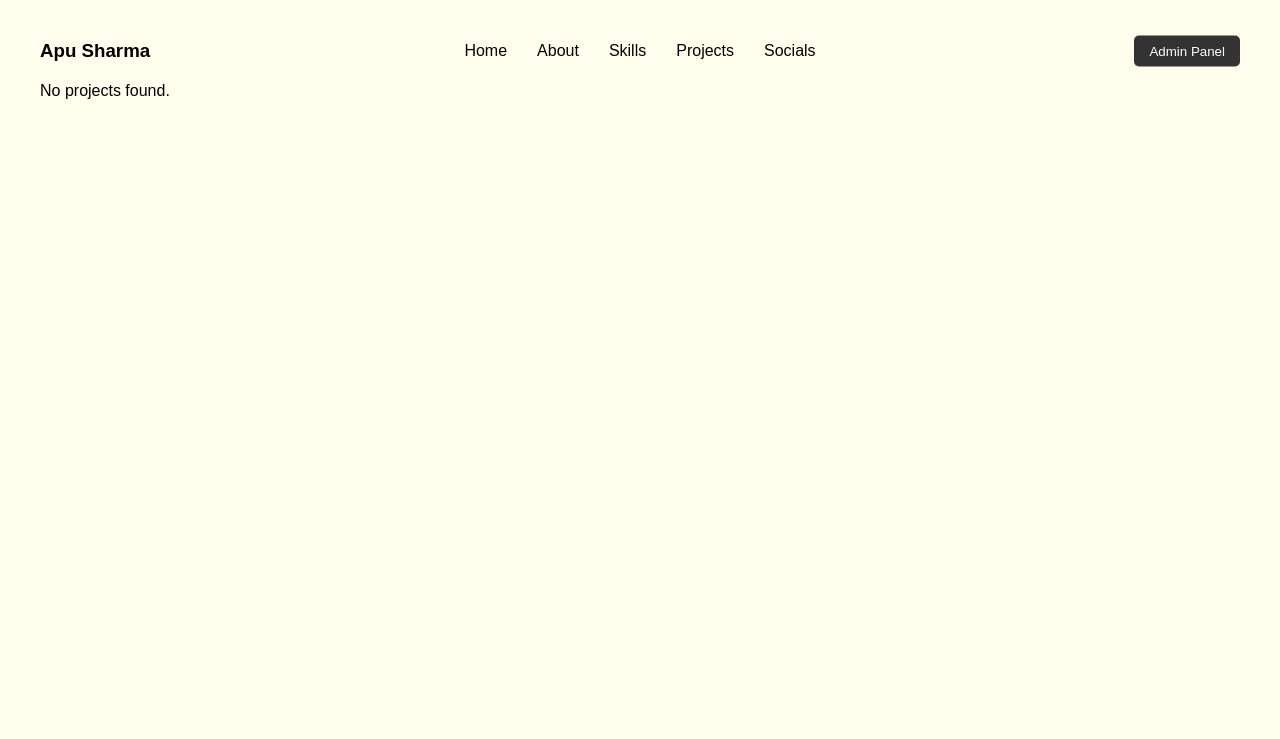
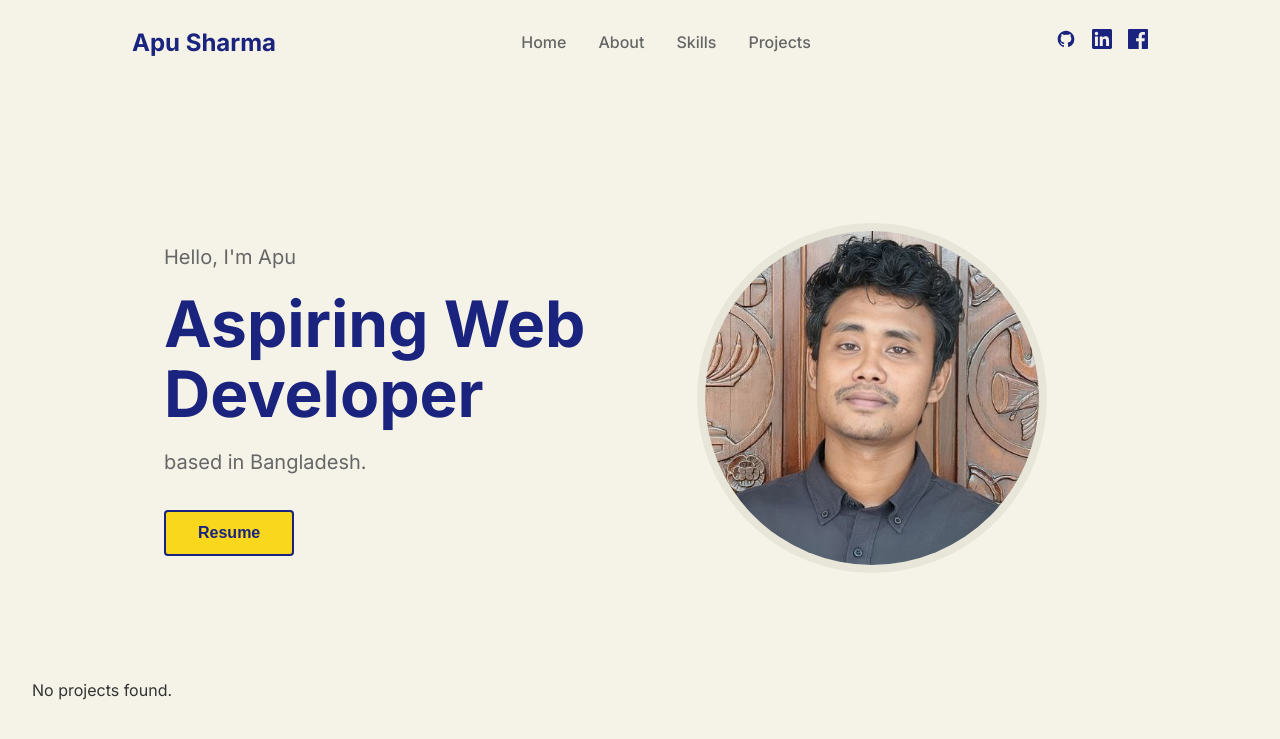
Before and after one commit to apusharma45/portfolio, a PHP site: page / in a window 1280 px wide. Shown: the top 739 px of the page. Run offline with PHP 8.4, Linux system fonts and the light colour scheme; data that the repository does not hold is empty.

Commit message:
the first look of the site

```diff
--- a/index.php
+++ b/index.php
@@ -5,35 +5,75 @@
 $result = $conn->query($sql);
 ?>
 
+
 <!DOCTYPE html>
 <html lang="en">
+
 <head>
-    <meta charset="UTF-8">
-    <meta name="viewport" content="width=device-width, initial-scale=1.0">
-    <link rel="stylesheet" href="style.css">
-    <title>Apu Sharma's Porfolio</title>
+    <meta charset="UTF-8" />
+    <meta name="viewport" content="width=device-width, initial-scale=1" />
+    <title>Apu Sharma - Web Developer</title>
+    <link href="https://fonts.googleapis.com/css2?family=Inter:wght@400;500;600;700&display=swap" rel="stylesheet" />
+    <link rel="stylesheet" href="styles.css" />
 </head>
+
 <body>
-<div class="container">
-    <header>
-        <h3>Apu Sharma</h3>
-        <nav>
-            <ul>
-                <li><a href="#">Home</a></li>
-                <li><a href="#">About</a></li>
-                <li><a href="#">Skills</a></li>
-                <li><a href="#">Projects</a></li>
-                <li><a href="#">Socials</a></li>
+    <header class="header">
+        <nav class="nav">
+            <h1 class="logo">Apu Sharma</h1>
+            <ul class="nav-menu">
+                <li><a href="#home" class="nav-link">Home</a></li>
+                <li><a href="#about" class="nav-link">About</a></li>
+                <li><a href="#skills" class="nav-link">Skills</a></li>
+                <li><a href="#projects" class="nav-link">Projects</a></li>
             </ul>
+            <div class="social-icons">
+                <a href="https://github.com/apusharma45" class="social-link" target="_blank">
+                    <svg width="20" height="20" viewBox="0 0 24 24" fill="currentColor"
+                        xmlns="http://www.w3.org/2000/svg" aria-hidden="true">
+                        <path fill-rule="evenodd" clip-rule="evenodd"
+                            d="M12 2C6.477 2 2 6.484 2 12.017c0 4.42 2.865 8.166 6.839 9.49.5.092.682-.217.682-.482 0-.237-.009-.868-.013-1.703-2.782.605-3.369-1.342-3.369-1.342-.454-1.156-1.11-1.464-1.11-1.464-.908-.62.069-.608.069-.608 1.004.07 1.532 1.032 1.532 1.032.893 1.53 2.341 1.088 2.91.832.092-.647.35-1.088.636-1.34-2.22-.253-4.555-1.113-4.555-4.951 0-1.093.39-1.987 1.029-2.688-.103-.253-.446-1.27.098-2.647 0 0 .84-.27 2.75 1.026a9.564 9.564 0 012.5-.336c.85.004 1.705.115 2.5.337 1.909-1.296 2.747-1.027 2.747-1.027.546 1.377.202 2.394.1 2.647.64.701 1.028 1.595 1.028 2.688 0 3.848-2.337 4.695-4.566 4.943.36.31.678.923.678 1.86 0 1.343-.012 2.426-.012 2.756 0 .268.18.58.688.48A10.02 10.02 0 0022 12.017C22 6.484 17.523 2 12 2z" />
+                    </svg>
+                </a>
+                <a href="https://linkedin.com/in/apusharma/" class="social-link" target="_blank">
+                    <svg width="20" height="20" viewBox="0 0 24 24" fill="currentColor">
+                        <path
+                            d="M20.447 20.452h-3.554v-5.569c0-1.328-.027-3.037-1.852-3.037-1.853 0-2.136 1.445-2.136 2.939v5.667H9.351V9h3.414v1.561h.046c.477-.9 1.637-1.85 3.37-1.85 3.601 0 4.267 2.37 4.267 5.455v6.286zM5.337 7.433c-1.144 0-2.063-.926-2.063-2.065 0-1.138.92-2.063 2.063-2.063 1.14 0 2.064.925 2.064 2.063 0 1.139-.925 2.065-2.064 2.065zm1.782 13.019H3.555V9h3.564v11.452zM22.225 0H1.771C.792 0 0 .774 0 1.729v20.542C0 23.227.792 24 1.771 24h20.451C23.2 24 24 23.227 24 22.271V1.729C24 .774 23.2 0 22.222 0h.003z" />
+                    </svg>
+                </a>
+                <a href="https://facebook.com/apusharma45" class="social-link" target="_blank">
+                    <svg width="20" height="20" viewBox="0 0 24 24" fill="currentColor"
+                        xmlns="http://www.w3.org/2000/svg" aria-hidden="true">
+                        <path
+                            d="M22.675 0H1.325C.593 0 0 .592 0 1.324v21.352C0 23.407.593 24 1.325 24H12.82v-9.294H9.692v-3.622h3.128V8.413c0-3.1 1.894-4.788 4.659-4.788 1.325 0 2.464.099 2.796.143v3.24l-1.918.001c-1.504 0-1.796.715-1.796 1.764v2.313h3.587l-.467 3.622h-3.12V24h6.116c.73 0 1.324-.593 1.324-1.324V1.324C24 .592 23.407 0 22.675 0z" />
+                    </svg>
+
+                </a>
+            </div>
         </nav>
-        <button class="admin-btn">Admin Panel</button>
+    </header>
 
-
-    </header>
+    <main class="main">
+        <section class="hero">
+            <div class="hero-content">
+                <div class="hero-text">
+                    <p class="hero-greeting">Hello, I'm Apu</p>
+                    <h2 class="hero-title" id="typed-text">
+                        <span id="typed"></span>
+                    </h2>
+                    <p class="hero-subtitle">based in Bangladesh.</p>
+                    <button class="resume-btn">Resume</button>
+                </div>
+                <div class="hero-image">
+                    <img src="uploads/profile.jpg"
+                        alt="Apu Sharma" class="profile-image" />
+                </div>
+            </div>
+        </section>
 
 
 
-    <?php
+        <?php
     if ($result->num_rows > 0) {
         while ($row = $result->fetch_assoc()) {
             echo "<div>";
@@ -52,11 +92,10 @@
 
     $conn->close();
     ?>
+    </main>
 
-</div>
-
-
-
+    <script src="https://cdn.jsdelivr.net/npm/typed.js@2.0.12"></script>
     <script src="script.js"></script>
 </body>
+
 </html>
--- a/script.js
+++ b/script.js
@@ -1,8 +1,13 @@
 document.addEventListener('DOMContentLoaded', () => {
-    const button = document.querySelector('.admin-btn');
-    if (button) {
-      button.addEventListener('click', () => {
-        window.location.href = 'admin/login.php';
-      });
+  const typed = new Typed('#typed', {
+    strings: ['Aspiring Web Developer'],
+    typeSpeed: 50,
+    backSpeed: 25,
+    loop: false,
+    showCursor: true,
+    cursorChar: '|',
+    onComplete: (self) => {
+      self.cursor.remove();
     }
   });
+});
--- a/style.css
+++ /dev/null
@@ -1,75 +0,0 @@
-* {
-    margin: 0;
-    padding: 0;
-    box-sizing: border-box;
-    background-color: #FFFFED;
-}
-
-body {
-    font-family: sans-serif;
-    padding: 20px;
-}
-
-.container {
-    max-width: 1200px;
-    margin: 0 auto;
-}
-
-header {
-    display: flex;
-    align-items: center;
-    padding: 20px 0;
-    position: relative;
-  }
-
-  header h3 {
-    flex: 0 0 auto;
-    margin: 0;
-  }
-
-
-  nav {
-    position: absolute;
-    left: 50%;
-    transform: translateX(-50%);
-  }
-
-  nav ul {
-    list-style: none;
-    display: flex;
-    gap: 10px;
-    padding: 0;
-    margin: 0;
-  }
-
-  nav ul li a {
-    color: black;
-    text-decoration: none;
-    font-weight: 500;
-    padding: 5px 10px;
-    border-radius: 5px;
-    transition: background 0.3s ease;
-  }
-
-  nav ul li a:hover {
-    background-color: #ddd;
-  }
-
-  .admin-btn {
-    position: absolute;
-    right: 0;
-    top: 50%;
-    transform: translateY(-50%);
-    padding: 8px 15px;
-    background-color: #333;
-    color: white;
-    border: none;
-    border-radius: 5px;
-    font-weight: 500;
-    cursor: pointer;
-    transition: background-color 0.3s ease;
-  }
-
-  .admin-btn:hover {
-    background-color: #555;
-  }
--- /dev/null
+++ b/styles.css
@@ -0,0 +1,150 @@
+/* Reset */
+* {
+  margin: 0;
+  padding: 0;
+  box-sizing: border-box;
+}
+
+body {
+  font-family: 'Inter', sans-serif;
+  background-color: #f5f3e7;
+  color: #333;
+  line-height: 1.6;
+}
+
+/* Header */
+.header {
+  padding: 1.5rem 2rem;
+  position: relative;
+  z-index: 100;
+}
+
+.nav {
+  display: flex;
+  justify-content: space-between;
+  align-items: center;
+  max-width: 100%;
+  padding-left: 100px;
+  padding-right: 100px;
+  margin: 0 auto;
+}
+
+.logo {
+  font-size: 1.5rem;
+  font-weight: 700;
+  color: #1a237e;
+}
+
+.nav-menu {
+  display: flex;
+  list-style: none;
+  gap: 2rem;
+}
+
+.nav-link {
+  text-decoration: none;
+  color: #666;
+  font-weight: 500;
+  transition: color 0.3s ease;
+}
+
+.nav-link:hover {
+  color: #1a237e;
+}
+
+.social-icons {
+  display: flex;
+  gap: 1rem;
+}
+
+.social-link {
+  color: #1a237e;
+  transition: color 0.3s ease;
+}
+
+.social-link:hover {
+  color: #3949ab;
+}
+
+/* Main Content */
+.main {
+  padding: 2rem;
+}
+
+.hero {
+  max-width: 100%;
+  padding-left: 100px;
+  padding-right: 100px;
+  margin: 0 auto;
+  min-height: 70vh;
+  display: flex;
+  align-items: center;
+}
+
+.hero-content {
+  display: grid;
+  grid-template-columns: 1fr 1fr;
+  gap: 4rem;
+  align-items: center;
+  width: 100%;
+}
+
+.hero-text {
+  padding-left: 2rem;
+}
+
+.hero-greeting {
+  font-size: 1.25rem;
+  color: #666;
+  margin-bottom: 1rem;
+}
+
+.hero-title {
+  font-size: 4rem;
+  font-weight: 700;
+  color: #1a237e;
+  line-height: 1.1;
+  margin-bottom: 1rem;
+}
+
+.hero-subtitle {
+  font-size: 1.25rem;
+  color: #666;
+  margin-bottom: 2rem;
+}
+
+.resume-btn {
+  background-color: #f9d71c;
+  border: 2px solid #1a237e;
+  color: #1a237e;
+  padding: 0.75rem 2rem;
+  font-size: 1rem;
+  font-weight: 600;
+  cursor: pointer;
+  transition: all 0.3s ease;
+  border-radius: 4px;
+}
+
+.resume-btn:hover {
+  background-color: #1a237e;
+  color: #f9d71c;
+}
+
+/* Hero Image */
+.hero-image {
+  display: flex;
+  justify-content: center;
+  align-items: center;
+  position: relative;
+  width: 400px;
+  height: 400px;
+}
+
+.profile-image {
+  width: 350px;
+  height: 350px;
+  border-radius: 50%;
+  overflow: hidden;
+  border: 8px solid #e8e6d9;
+  object-fit: cover;
+}
```
Also changed, not shown: index-backup.php (added, +70 -0 lines), uploads/profile.jpg (added).
